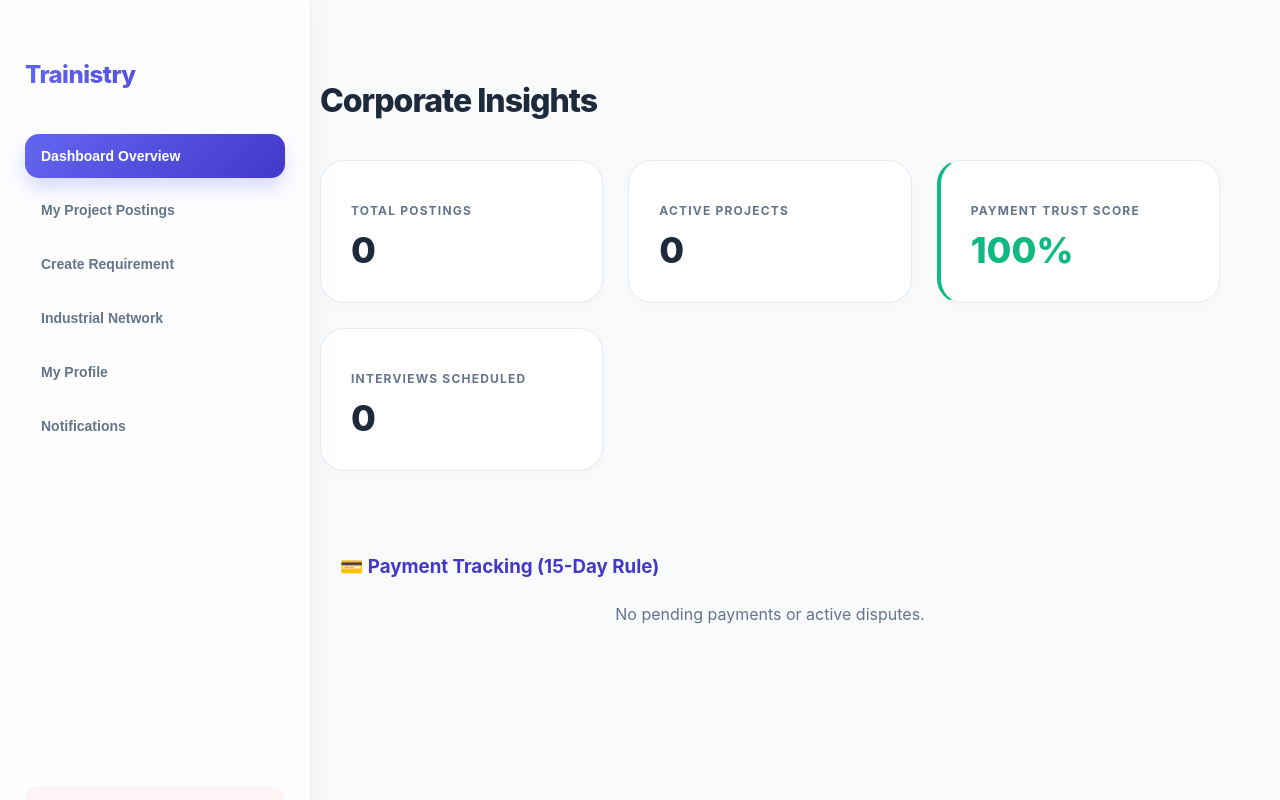
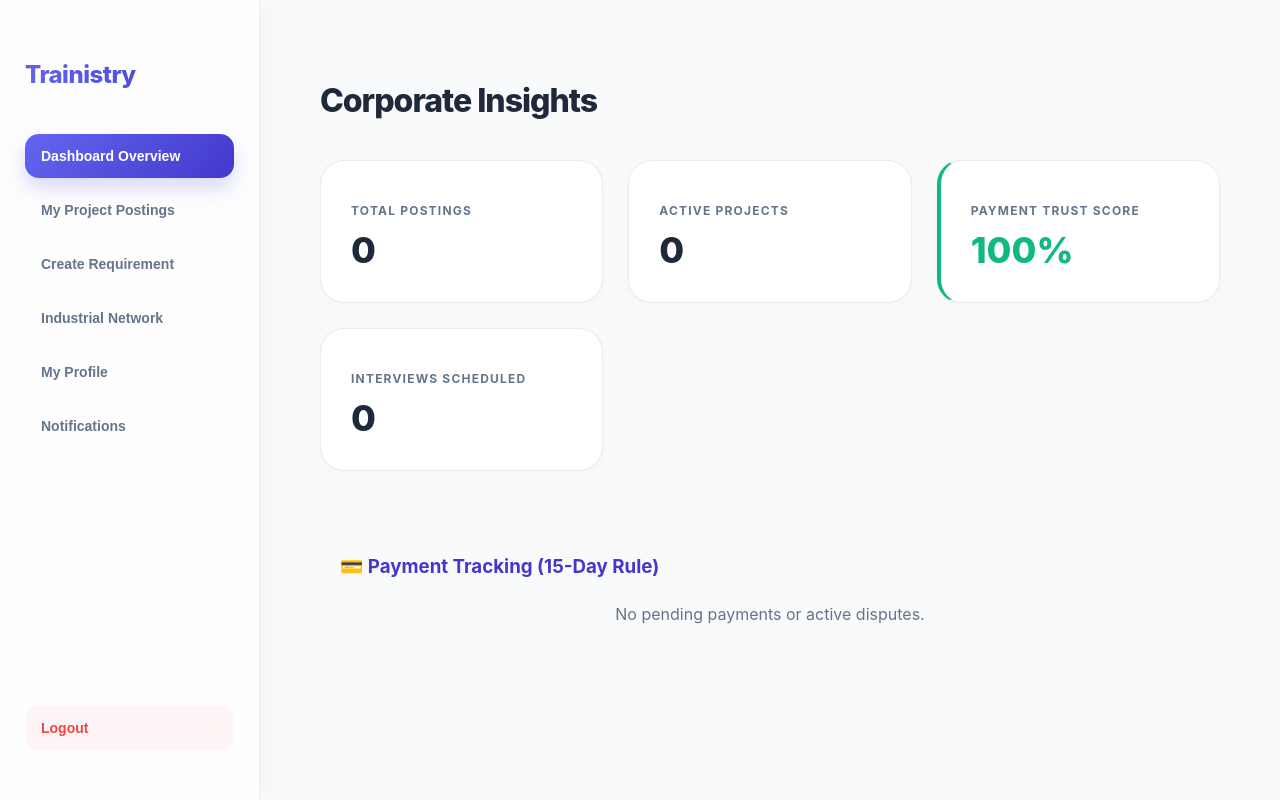
Before and after one commit to BKsodhi/Trainistry, a React (Create React App) app in the folder client/: page /company-dashboard in a window 1280 px wide. Shown: the top 800 px of the page. Built offline with nearby package versions, Linux system fonts and the light colour scheme.

Commit message:
Trainistry completed

```diff
--- a/client/src/styles/companyDashboard.css
+++ b/client/src/styles/companyDashboard.css
@@ -1,3 +1,11 @@
+/* Add this at the very top of your Reset section */
+*, *::before, *::after {
+  box-sizing: border-box;
+}
+
+html {
+  scroll-behavior: smooth;
+}
 /* =========================================================
    1. GLOBAL VARIABLES & RESET
    ========================================================= */
```
